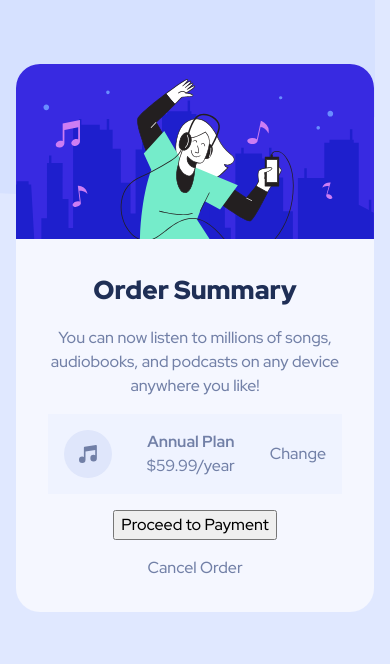
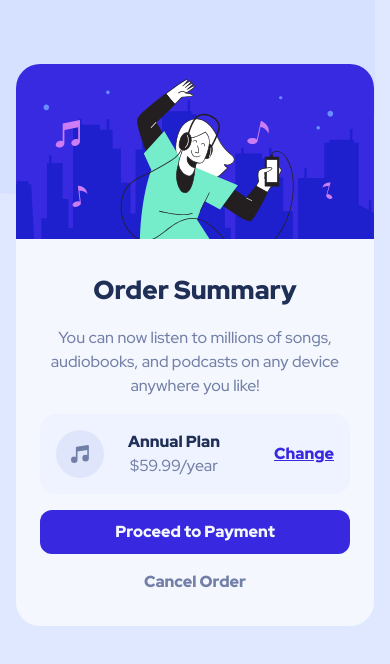
Before and after one commit to francoisbillet/FEM-Order-Summary, a plain HTML site: page index.html in a window 390 px wide. Drawn offline with Linux system fonts and the light colour scheme.

Commit message:
Finish styling and add responsive behaviour

```diff
--- a/index.html
+++ b/index.html
@@ -34,13 +34,15 @@
         </p>
         <div class="order__entry">
           <div class="order__details">
-            <p class="order__entry__name"><strong>Annual Plan</strong></p>
-            <p>$59.99/year</p>
+            <div class="order__info">
+              <p><strong class="order__entry__name">Annual Plan</strong></p>
+              <p>$59.99/year</p>
+            </div>
           </div>
-          <p class="order__modify">Change</p>
+          <a class="order__modify pointer" href="">Change</a>
         </div>
-        <button class="btn">Proceed to Payment</button>
-        <p class="order__cancel">Cancel Order</p>
+        <button class="btn pointer">Proceed to Payment</button>
+        <p class="order__cancel pointer">Cancel Order</p>
       </div>
     </main>
   </body>
--- a/styles.css
+++ b/styles.css
@@ -63,11 +63,18 @@ h6 {
   overflow-wrap: break-word;
 }
 
+/* Utility Classes */
+
+.pointer {
+  cursor: pointer;
+}
+
 /* CSS File */
 
 :root {
   --clr-primary-100: hsla(225, 100%, 94%, 30%);
   --clr-primary-200: hsl(225, 100%, 94%);
+  --clr-primary-300: hsl(245, 75%, 65%);
   --clr-primary-500: hsl(245, 75%, 52%);
 
   --clr-neutral-100: hsl(225, 100%, 98%);
@@ -84,7 +91,8 @@ body {
   font-size: 1rem;
   font-weight: var(--fw-medium);
   color: var(--clr-neutral-500);
-  background: no-repeat url(images/pattern-background-mobile.svg), var(--clr-primary-200);
+  background: no-repeat url(images/pattern-background-mobile.svg),
+    var(--clr-primary-200);
 }
 
 .order {
@@ -92,10 +100,18 @@ body {
   background-color: var(--clr-neutral-100);
   border-radius: 1.5rem;
   overflow: hidden;
+  max-width: 450px;
+}
+
+@media (min-width: 450px) {
+  body {
+    display: grid;
+    place-content: center;
+  }
 }
 
 .order__content {
-  padding: 2rem ;
+  padding: 2rem 1.5rem;
   display: flex;
   flex-direction: column;
   align-items: center;
@@ -116,15 +132,59 @@ body {
   padding: 1rem;
   background-color: var(--clr-primary-100);
   width: 100%;
+  border-radius: 1rem;
 }
 
-.order__entry::before {
+.order__details {
+  display: flex;
+  gap: 1.5rem;
+}
+
+.order__details::before {
   content: url("images/icon-music.svg");
   height: 48px;
   width: 48px;
 }
 
-.order__details {
+.order__info {
   display: flex;
   flex-direction: column;
 }
+
+.order__entry__name {
+  color: var(--clr-neutral-900);
+  font-weight: var(--fw-extra-bold);
+}
+
+.order__modify {
+  color: var(--clr-primary-500);
+  font-weight: var(--fw-extra-bold);
+}
+
+.order__modify:hover {
+  color: var(--clr-primary-300);
+  text-decoration: none;
+}
+
+.btn {
+  width: 100%;
+  border: 0;
+  border-radius: 0.75rem;
+  color: var(--clr-neutral-100);
+  background-color: var(--clr-primary-500);
+  padding: 0.625rem;
+  font-weight: var(--fw-extra-bold);
+}
+
+.btn:hover {
+  background-color: var(--clr-primary-300);
+}
+
+.order__cancel {
+  color: var(--clr-neutral-500);
+  font-weight: var(--fw-extra-bold);
+}
+
+.order__cancel:hover {
+  color: var(--clr-neutral-900);
+}
```
